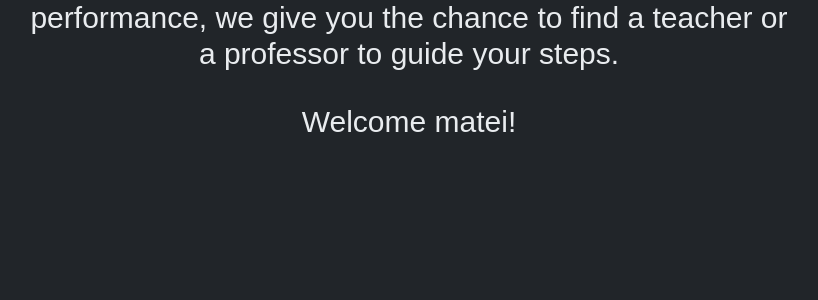
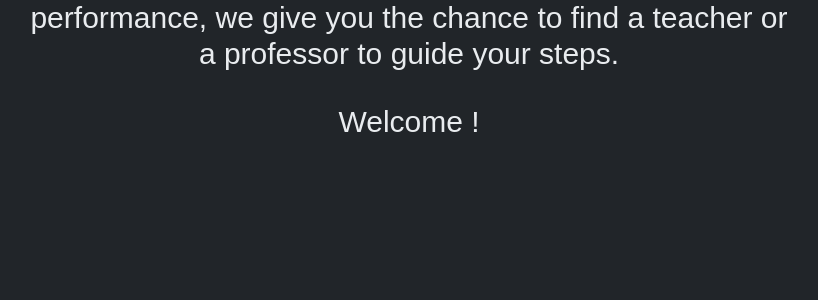
Before and after one commit to M4731/Invicta, a Django app: page / in a window 1280 px wide. Shown: the part 332-632 px from the top of the page, without its empty margins (231-1049 px from the left). Run offline with Django 3.2, Linux system fonts and the light colour scheme; a user stored in the database is signed in; some libraries are stand-ins or nearby versions.

Commit message:
currency + name on index
currency + name on index

```diff
--- a/invicta/profiles/templates/profiles/profile_detail.html
+++ b/invicta/profiles/templates/profiles/profile_detail.html
@@ -13,7 +13,7 @@
     <h2>Rating: {{profile.teacher.get_teacher_rating}}
         {% bs_icon 'star-fill' size='30px' extra_classes="bootstrap_icons" %}
     </h2>
-    <h2>Price: {{profile.teacher.price}} lei
+    <h2>Price: {{profile.teacher.price}} ron
         {% bs_icon 'cash-coin' size='30px' extra_classes="bootstrap_icons" %}
     </h2>
     <div class="teacher-big-wrapper">
--- a/invicta/templates/index.html
+++ b/invicta/templates/index.html
@@ -13,7 +13,7 @@
             The gates of the Invicta world are from now on wide open to all! We, the creators of this realm, invite you with great enthusiasm to cross its threshold! If you are a pupil or a student, eager to deepen or to pursue the way of performance, we give you the chance to find a teacher or a professor to guide your steps.
         </h2>
         {% if user.is_authenticated %}
-            <h2 class="welcome-desc">Welcome {{ user.username }}!</h2>
+            <h2 class="welcome-desc">Welcome {{ user.first_name }} {{ user.last_name }}!</h2>
         {% else %}
             <div class="log-sign-index">
                 <a class="index-link index-login" href="{% url 'accounts:login' %}">Log In</a>
```
Also changed, not shown: invicta/requirements.txt (+0 -7 lines), invicta/db.sqlite3, 1 other file.
